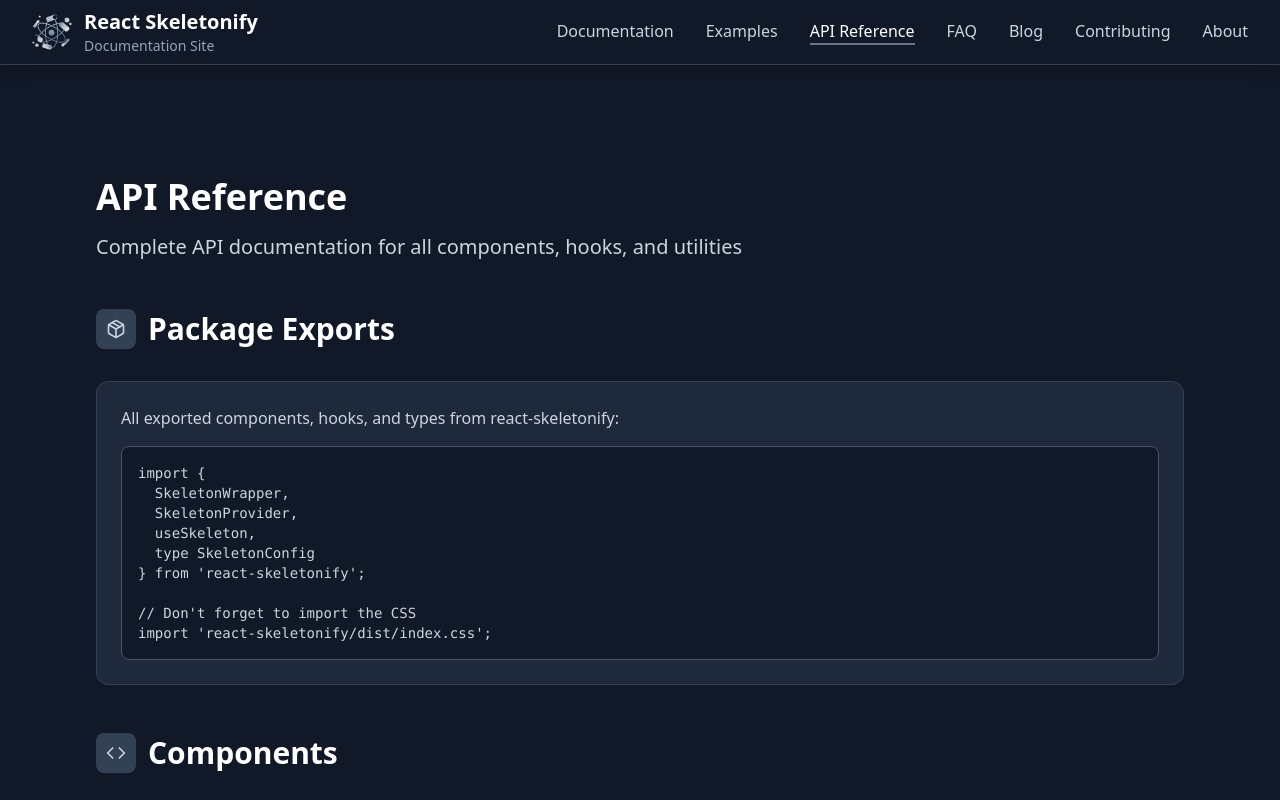
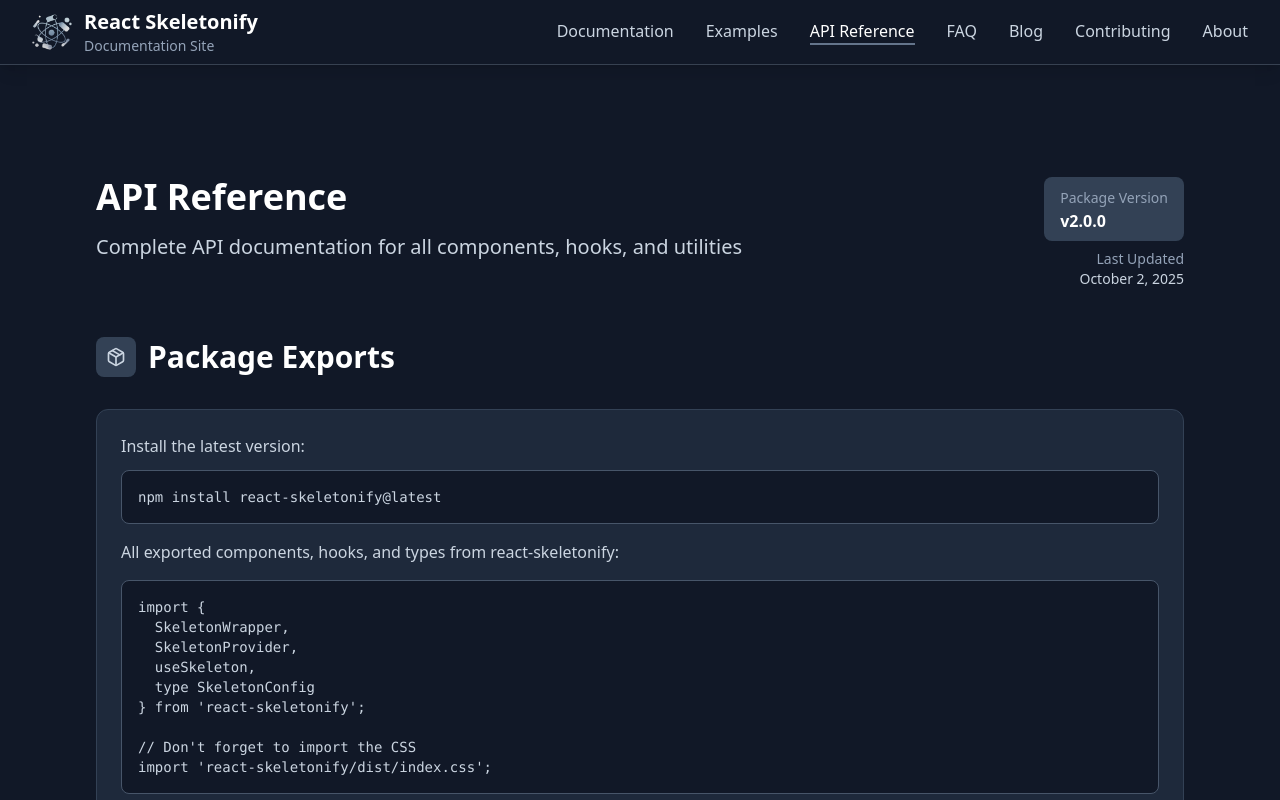
Before and after one commit to Sinan0333/react-skeletonify-doc, a React (Vite) app: page /api in a window 1280 px wide. Shown: the top 800 px of the page. Built offline with nearby package versions, Linux system fonts and the light colour scheme.

Commit message:
Updated ApiReference.tsx

```diff
--- a/src/pages/ApiReference.tsx
+++ b/src/pages/ApiReference.tsx
@@ -227,10 +227,24 @@
     <div className="min-h-screen bg-gray-900 pt-16">
       <div className="max-w-6xl mx-auto px-4 sm:px-6 lg:px-8 py-12">
         <div className="mb-12">
-          <h1 className="text-4xl font-bold text-white mb-4">API Reference</h1>
-          <p className="text-xl text-slate-300">
-            Complete API documentation for all components, hooks, and utilities
-          </p>
+          <div className="flex items-start justify-between mb-4">
+            <div>
+              <h1 className="text-4xl font-bold text-white mb-4">API Reference</h1>
+              <p className="text-xl text-slate-300">
+                Complete API documentation for all components, hooks, and utilities
+              </p>
+            </div>
+            <div className="flex flex-col items-end space-y-2">
+              <div className="bg-slate-700 px-4 py-2 rounded-lg">
+                <span className="text-slate-400 text-sm">Package Version</span>
+                <p className="text-white font-semibold">v2.0.0</p>
+              </div>
+              <div className="text-slate-400 text-sm text-right">
+                <p>Last Updated</p>
+                <p className="text-slate-300">October 2, 2025</p>
+              </div>
+            </div>
+          </div>
         </div>
 
         <div className="space-y-12">
@@ -244,6 +258,16 @@
             </div>
 
             <div className="bg-slate-800 rounded-xl border border-slate-700 p-6">
+              <div className="mb-4">
+                <p className="text-slate-300 mb-3">
+                  Install the latest version:
+                </p>
+                <div className="bg-gray-900 rounded-lg p-4 border border-slate-600 overflow-x-auto mb-4">
+                  <pre className="text-slate-300 font-mono text-sm">
+{`npm install react-skeletonify@latest`}
+                  </pre>
+                </div>
+              </div>
               <p className="text-slate-300 mb-4">
                 All exported components, hooks, and types from react-skeletonify:
               </p>
@@ -648,6 +672,39 @@
               </div>
             </div>
           </section>
+
+          {/* Version Information Footer */}
+          <section>
+            <div className="bg-slate-800 rounded-xl border border-slate-700 p-6">
+              <div className="flex items-start space-x-4">
+                <div className="bg-blue-500/10 p-3 rounded-lg">
+                  <Package className="h-6 w-6 text-blue-400" />
+                </div>
+                <div className="flex-1">
+                  <h3 className="text-lg font-semibold text-white mb-2">
+                    Documentation Status
+                  </h3>
+                  <div className="space-y-2 text-slate-300 text-sm">
+                    <p>
+                      <span className="font-semibold text-slate-200">Current Package Version:</span> v2.0.0
+                    </p>
+                    <p>
+                      <span className="font-semibold text-slate-200">Documentation Last Updated:</span> October 2, 2025
+                    </p>
+                    <p className="text-slate-400 mt-3">
+                      This documentation is maintained for the latest stable release.
+                      If you're using an older version, some features may not be available.
+                      Always use the latest version for the best experience and newest features.
+                    </p>
+                  </div>
+                  <div className="mt-4 flex items-center space-x-2">
+                    <div className="h-2 w-2 bg-green-500 rounded-full animate-pulse"></div>
+                    <span className="text-green-400 text-sm font-medium">Documentation Up to Date</span>
+                  </div>
+                </div>
+              </div>
+            </div>
+          </section>
         </div>
       </div>
     </div>
```
